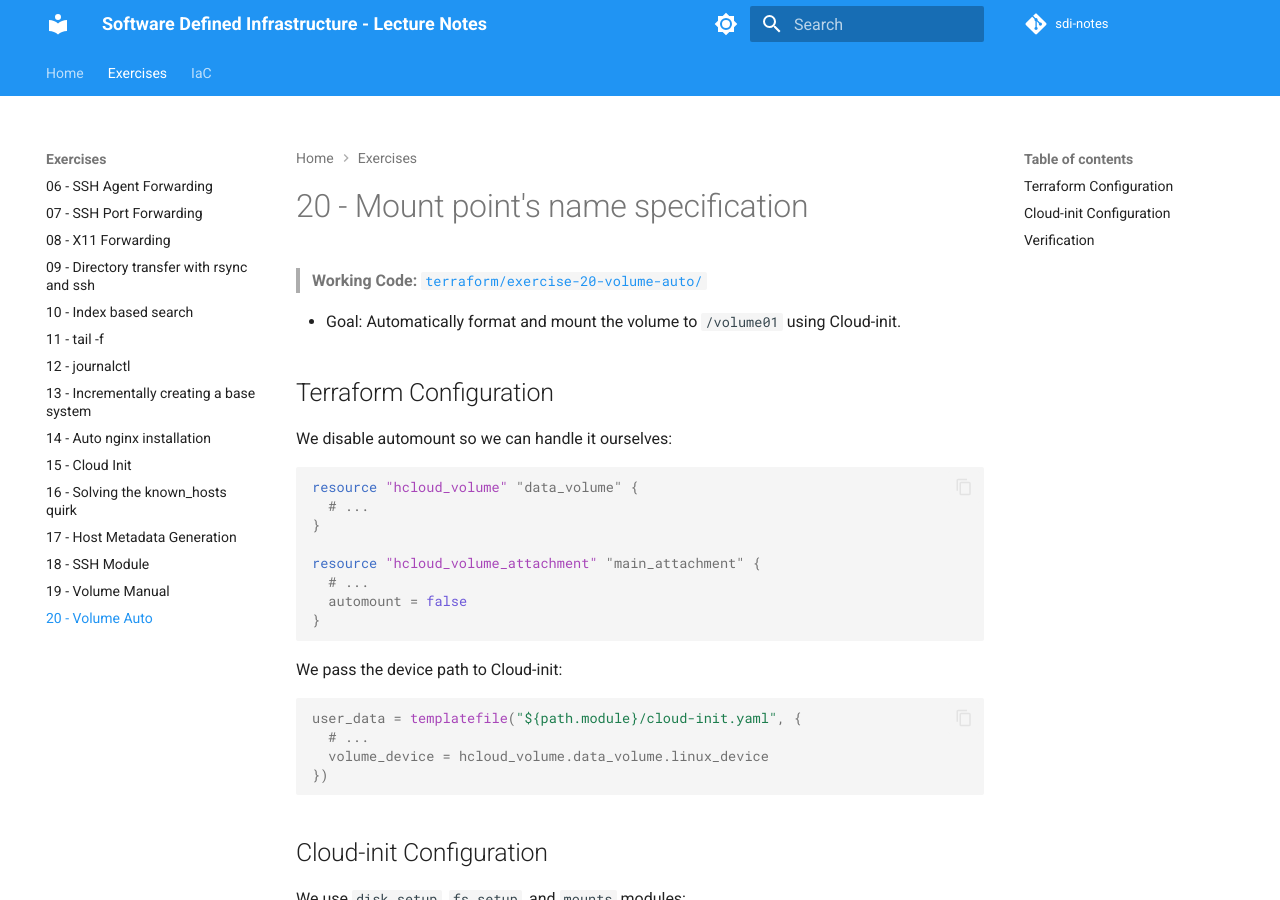
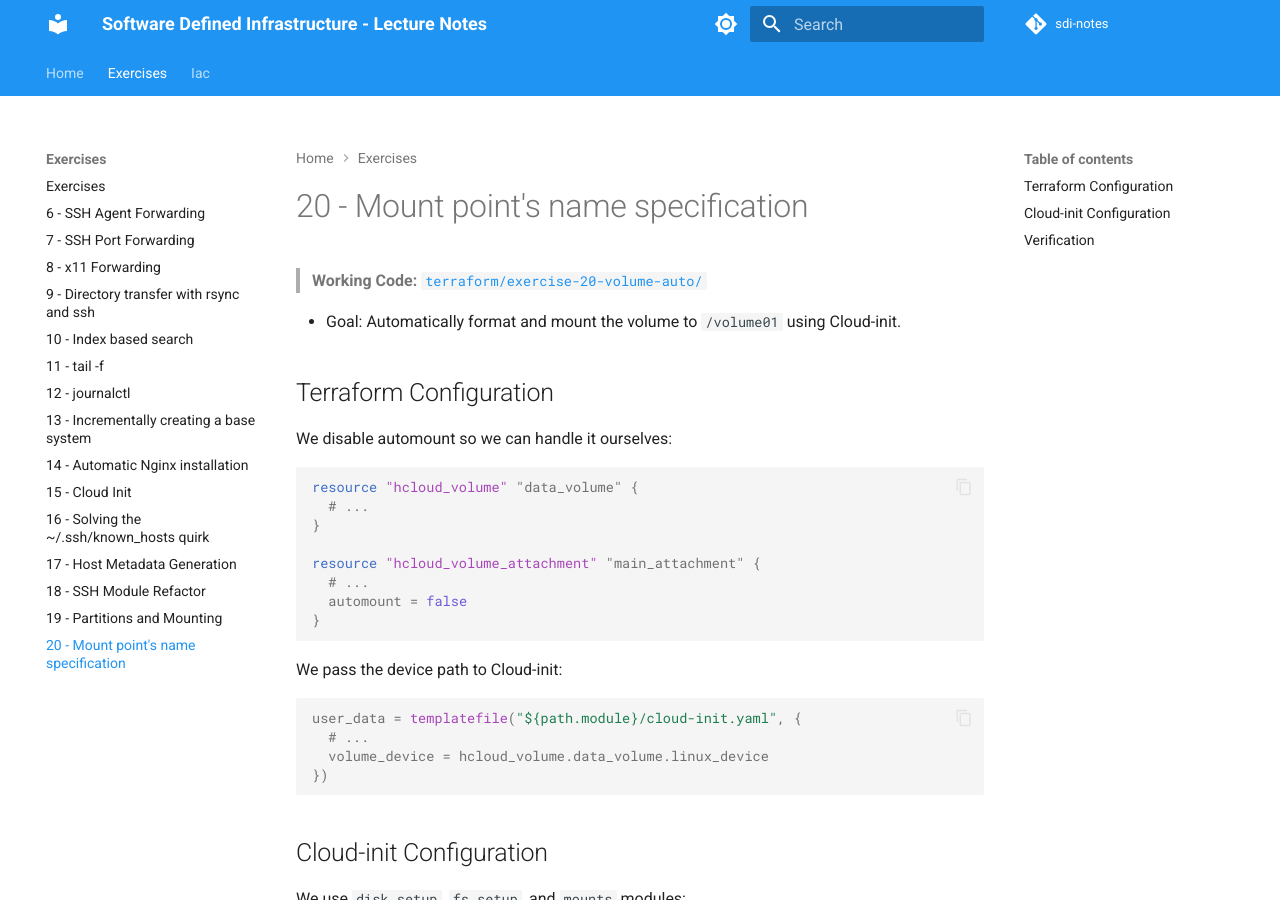
Before and after one commit to julian-schn/sdi-notes, an MkDocs documentation site: the page built from docs/exercises/20-volume-auto.md, in a window 1280 px wide and 900 px high. Built offline with MkDocs 1.6.1 and Material for MkDocs 9.7.7, drawn with Linux system fonts in a browser that asks for light colours; comment, search, counter and statistics services are not loaded; part of the change alters nothing that is shown.

Commit message:
docs: remove navigation configuration from mkdocs.yml

```diff
--- a/mkdocs.yml
+++ b/mkdocs.yml
@@ -7,32 +7,7 @@ repo_name: sdi-notes
 repo_url: https://github.com/julian-schn/sdi-notes
 
 # Configuration
-nav:
-  - Home: index.md
-  - Exercises:
-      - 06 - SSH Agent Forwarding: exercises/06-ssh-hopping.md
-      - 07 - SSH Port Forwarding: exercises/07-ssh-port-forwarding.md
-      - 08 - X11 Forwarding: exercises/08-x11-forwarding.md
-      - 09 - Directory transfer with rsync and ssh: exercises/09-rsync.md
-      - 10 - Index based search: exercises/10-index-based-search.md
-      - 11 - tail -f: exercises/11-tail.md
-      - 12 - journalctl: exercises/12-journalctl.md
-      - 13 - Incrementally creating a base system: exercises/13-base-system.md
-      - 14 - Auto nginx installation: exercises/14-nginx-automation.md
-      - 15 - Cloud Init: exercises/15-cloud-init.md
-      - 16 - Solving the known_hosts quirk: exercises/16-ssh-known-hosts.md
-      - 17 - Host Metadata Generation: exercises/17-host-metadata.md
-      - 18 - SSH Module: exercises/18-ssh-module.md
-      - 19 - Volume Manual: exercises/19-volume-manual.md
-      - 20 - Volume Auto: exercises/20-volume-auto.md
-  - IaC:
-      - Overview: iac/index.md
-      - Introduction: iac/introduction.md
-      - Terraform Install: iac/terraform-install.md
-      - Terraform Basics: iac/terraform-basics.md
-      - Terraform Configuration: iac/terraform-configuration.md
-      - Terraform Hetzner Setup: iac/terraform-hetzner-setup.md
-      - Terraform Secrets Management: iac/terraform-secrets-management.md
+
 theme:
   name: material
   features:
```
